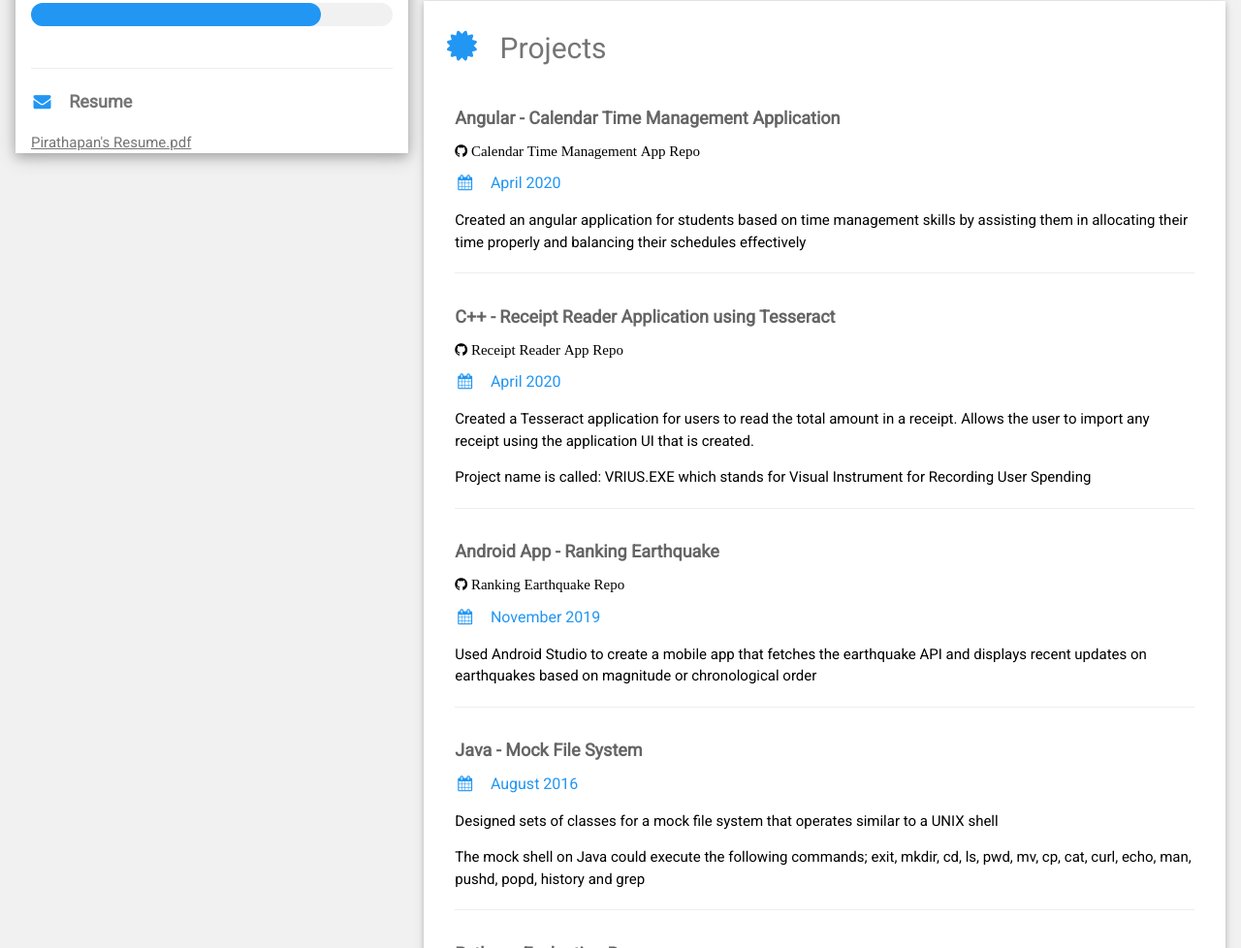
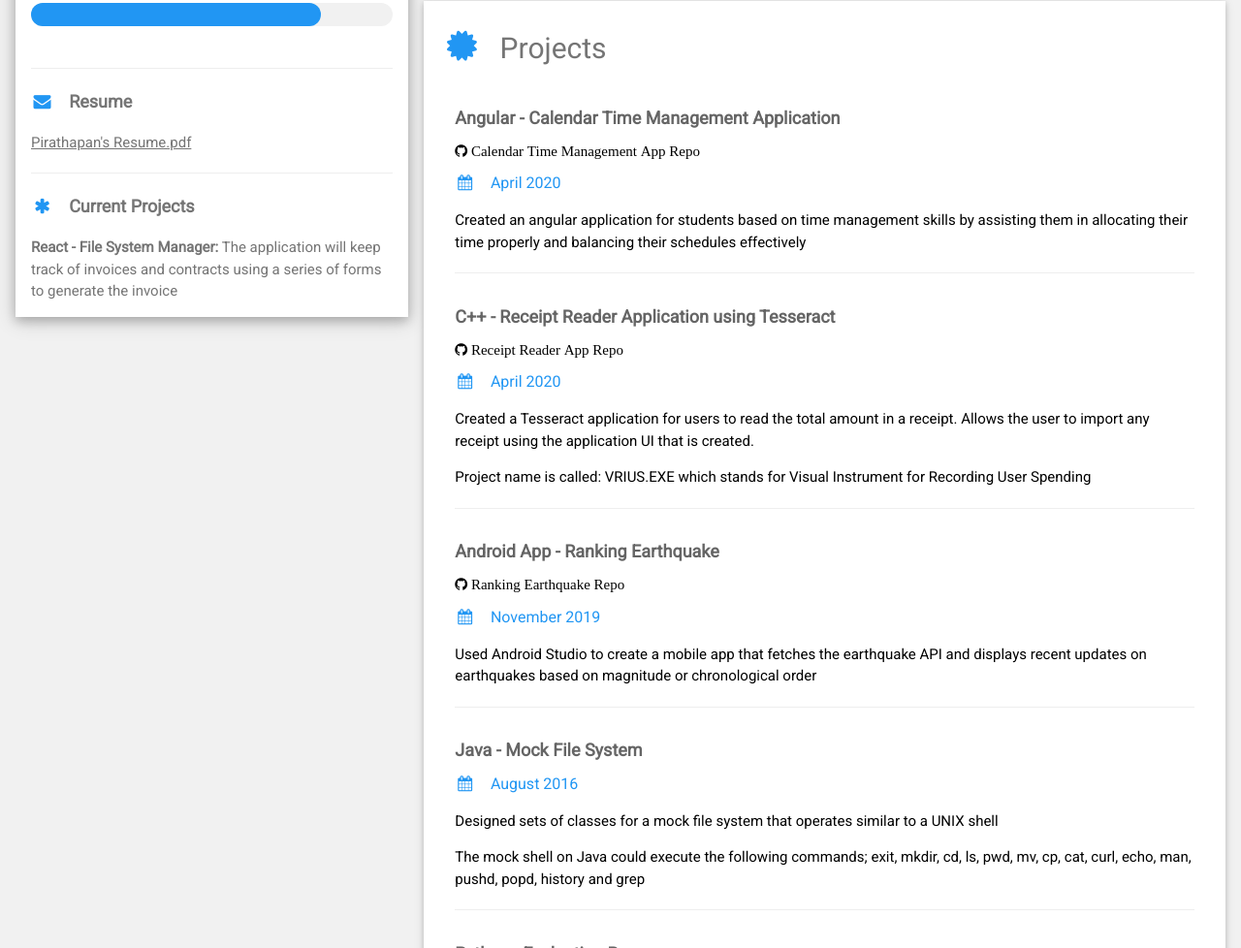
Before and after one commit to pirathapan28/pirathapan28.github.io, a website: page index.html in a window 1280 px wide. Shown: the part 1124-2102 px from the top of the page at 97% size. Drawn offline with nearby package versions, Linux system fonts and the light colour scheme.

Commit message:
Added current project column

```diff
--- a/index.html
+++ b/index.html
@@ -63,6 +63,11 @@ html,body,h1,h2,h3,h4,h5,h6 {font-family: "Roboto", sans-serif}
 
           <p class="w3-large"><b><i class="fa fa-envelope fa-fw w3-margin-right w3-large w3-text-blue"></i>Resume</b></p>
           <a href="doc/Pirathapan Resume Updated 2020.pdf" target="_blank">Pirathapan's Resume.pdf</a>
+          <hr>
+
+          <p class="w3-large"><b><i class="fa fa-asterisk fa-fw w3-margin-right w3-text-blue"></i>Current Projects</b></p>
+          <p> <b>React - File System Manager:</b> The application will keep track
+          of invoices and contracts using a series of forms to generate the invoice</p>
         </div>
       </div><br>
 
```
